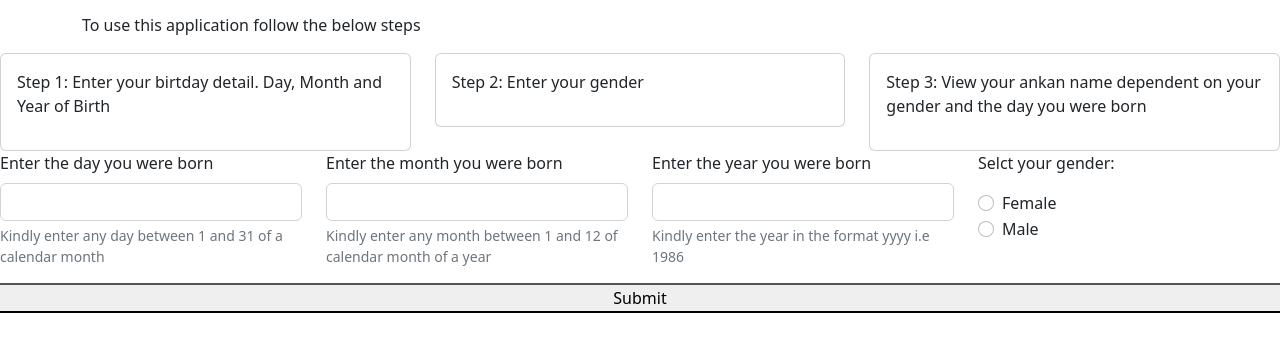
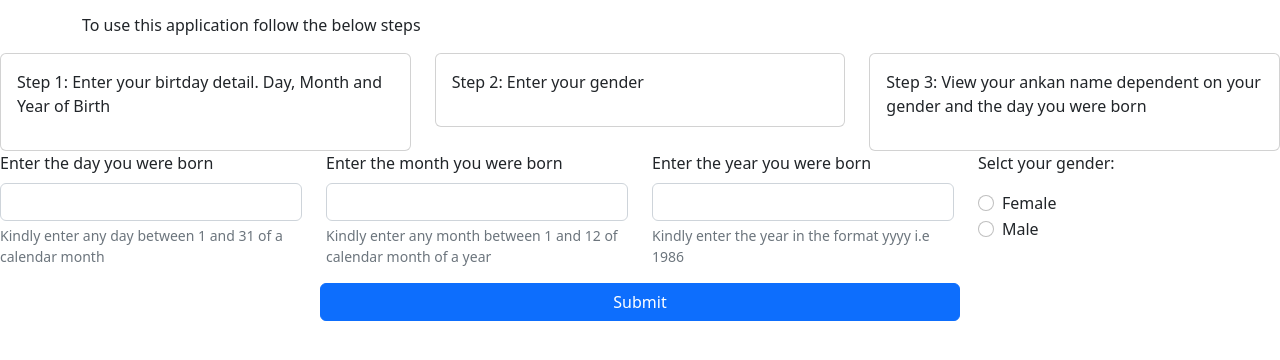
Before and after one commit to carotheuri/know-your-akan-name, a plain HTML site: page index.html in a window 1280 px wide. Shown: the part 128-488 px from the top of the page. Drawn offline with nearby package versions, Linux system fonts and the light colour scheme.

Commit message:
adjusting the position of the submit button

```diff
--- a/index.html
+++ b/index.html
@@ -75,8 +75,8 @@
                             </div>
                         </div>
                     </div>
-                    <div class="row">
-                        <button type="submit">Submit</button>
+                    <div class="d-grid gap-2 col-6 mx-auto">
+                        <button class="btn btn-primary" type="submit">Submit</button>
                     </div>
                 </div>
             </form>
```
